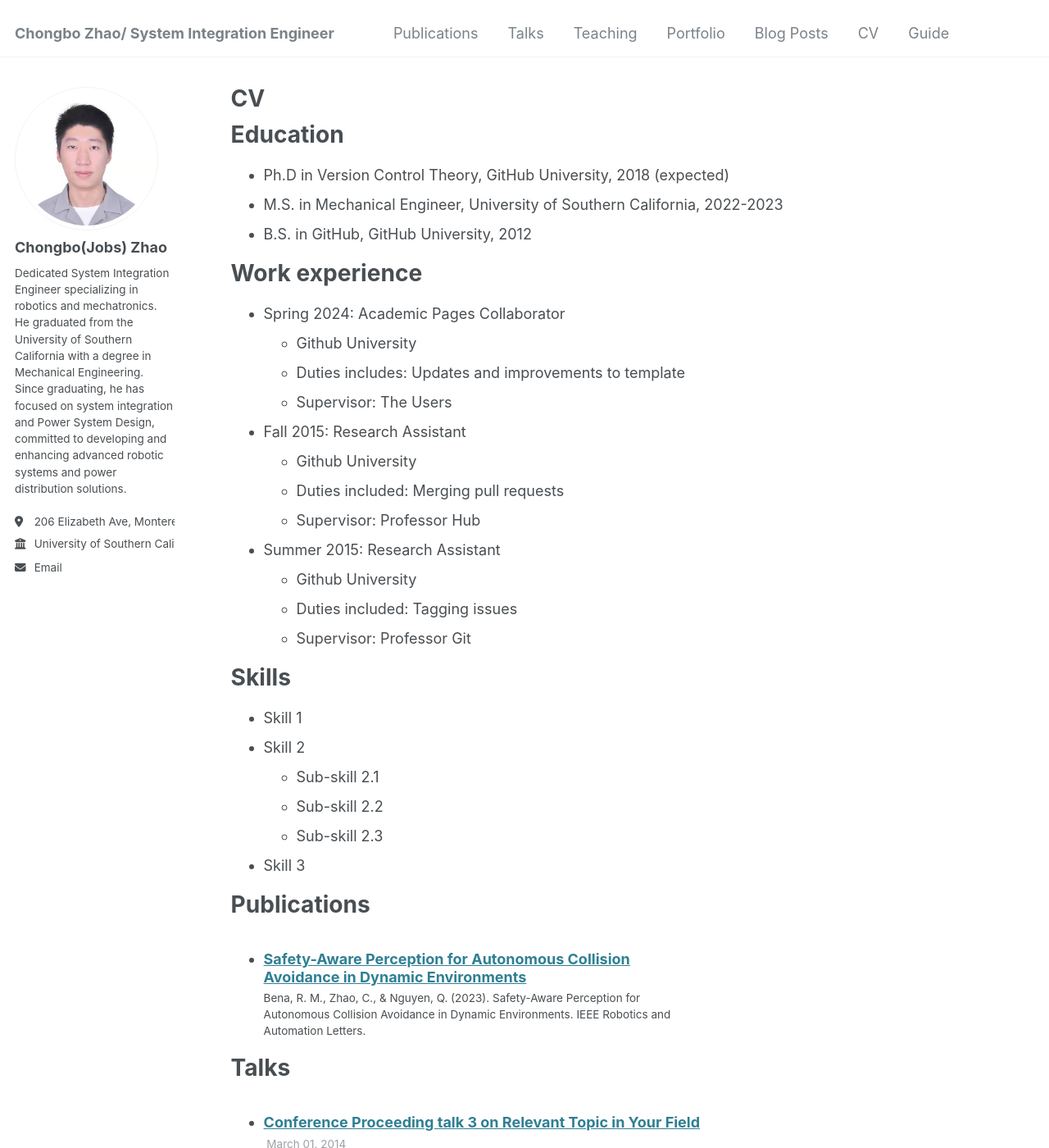
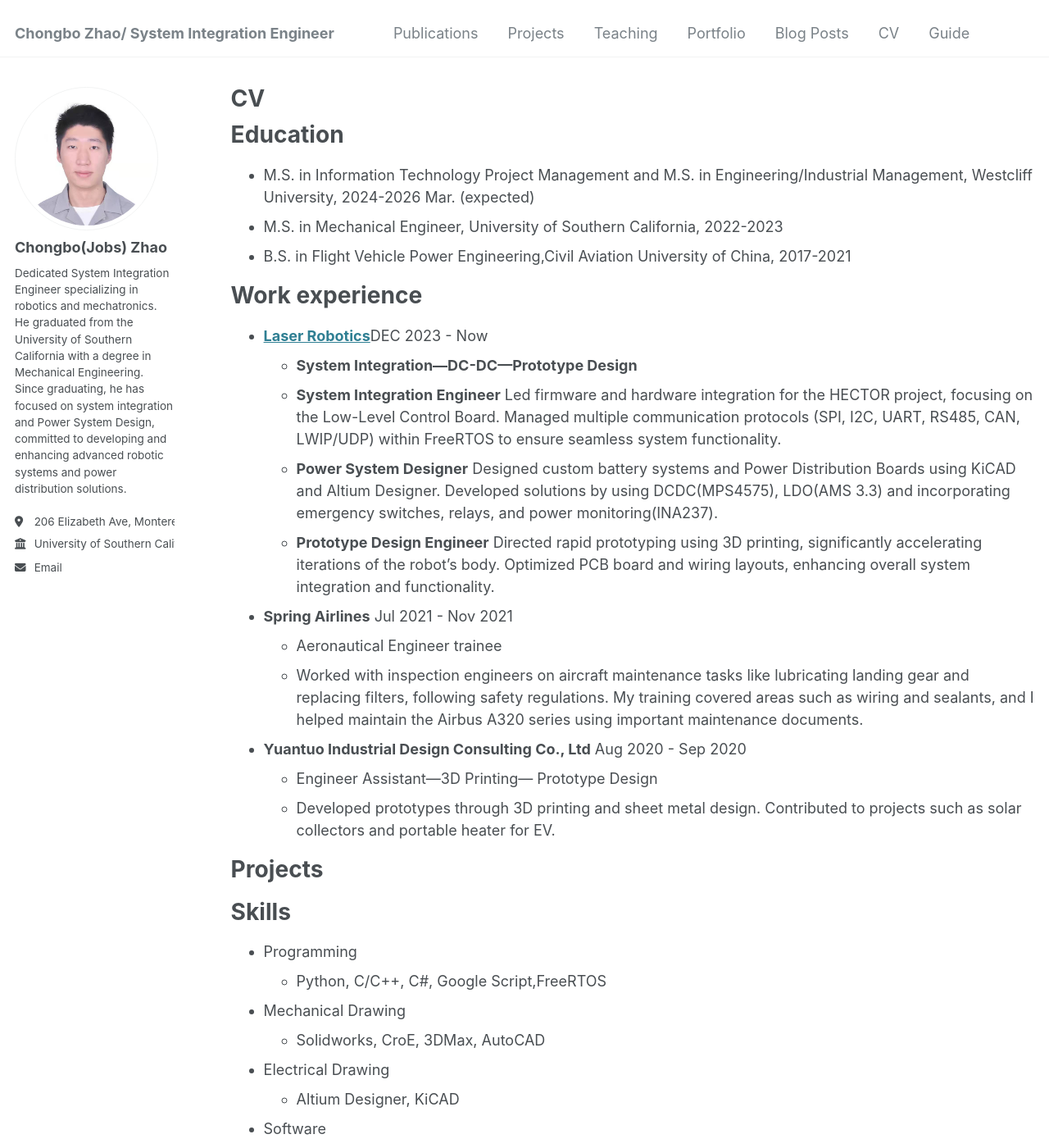
Before and after one commit to jobsZhao99/jobsZhao99.github.io, a Jekyll site: the page built from _pages/cv.md, in a window 1280 px wide and 1400 px high. Shown: the whole window at 82% size. Built offline with Jekyll 4.4.1, drawn with Linux system fonts in a browser that asks for light colours; some of the changed text lies outside the part shown.

Commit message:
update CV

```diff
--- a/_config.yml
+++ b/_config.yml
@@ -221,7 +221,7 @@ collections:
   portfolio:
     output: true
     permalink: /:collection/:path/
-  talks:
+  projects:
     output: true
     permalink: /:collection/:path/
 
@@ -276,7 +276,7 @@ defaults:
   # _talks
   - scope:
       path: ""
-      type: talks
+      type: projects
     values:
       layout: talk
       author_profile: true
--- a/_data/navigation.yml
+++ b/_data/navigation.yml
@@ -8,7 +8,7 @@ main:
   - title: "Publications"
     url: /publications/
 
-  - title: "Talks"
+  - title: "Projects"
     url: /talks/
 
   - title: "Teaching"
--- a/_pages/cv.md
+++ b/_pages/cv.md
@@ -11,35 +11,48 @@ redirect_from:
 
 Education
 ======
-* Ph.D in Version Control Theory, GitHub University, 2018 (expected)
+* M.S. in Information Technology Project Management and M.S. in Engineering/Industrial Management, Westcliff University, 2024-2026 Mar. (expected)
 * M.S. in Mechanical Engineer, University of Southern California, 2022-2023
-* B.S. in GitHub, GitHub University, 2012
+* B.S. in Flight Vehicle Power Engineering,Civil Aviation University of China, 2017-2021
 
 Work experience
 ======
-* Spring 2024: Academic Pages Collaborator
-  * Github University
-  * Duties includes: Updates and improvements to template
-  * Supervisor: The Users
+* **[Laser Robotics](https://laser-robotics.com "Laser-robotics")**DEC 2023 - Now
+  * **System Integration—DC-DC—Prototype Design**
+  * **System Integration Engineer** Led firmware and hardware integration for the HECTOR project, focusing on the Low-Level Control Board. Managed multiple communication protocols (SPI, I2C, UART, RS485, CAN, LWIP/UDP) within FreeRTOS to ensure seamless system functionality.
+  * **Power System Designer** Designed custom battery systems and Power Distribution Boards using KiCAD and Altium Designer. Developed solutions by using DCDC(MPS4575), LDO(AMS 3.3) and incorporating emergency switches, relays, and power monitoring(INA237).
+  * **Prototype Design Engineer** Directed rapid prototyping using 3D printing, significantly accelerating iterations of
+the robot’s body. Optimized PCB board and wiring layouts, enhancing overall system integration and functionality.
 
-* Fall 2015: Research Assistant
-  * Github University
-  * Duties included: Merging pull requests
-  * Supervisor: Professor Hub
+* **Spring Airlines** Jul 2021 - Nov 2021
+  * Aeronautical Engineer trainee
+  * Worked with inspection engineers on aircraft maintenance tasks like lubricating landing gear and replacing filters,
+following safety regulations. My training covered areas such as wiring and sealants, and I helped maintain the Airbus
+A320 series using important maintenance documents.
 
-* Summer 2015: Research Assistant
-  * Github University
-  * Duties included: Tagging issues
-  * Supervisor: Professor Git
+* **Yuantuo Industrial Design Consulting Co., Ltd** Aug 2020 - Sep 2020
+  * Engineer Assistant—3D Printing— Prototype Design
+  * Developed prototypes through 3D printing and sheet metal design. Contributed to projects such as solar collectors
+and portable heater for EV.
+
+
+
+Projects
+======
+  <ul>{% for post in site.talks reversed %}
+    {% include archive-single-talk-cv.html  %}
+  {% endfor %}</ul>
 
 Skills
 ======
-* Skill 1
-* Skill 2
-  * Sub-skill 2.1
-  * Sub-skill 2.2
-  * Sub-skill 2.3
-* Skill 3
+* Programming
+  *  Python, C/C++, C#,  Google Script,FreeRTOS
+* Mechanical Drawing
+  * Solidworks, CroE, 3DMax, AutoCAD
+* Electrical Drawing
+  * Altium Designer, KiCAD
+* Software
+  * MATLAB, Simulink, CubeIDE, Simcape, PyBullet,Unity3D
 
 Publications
 ======
@@ -47,13 +60,9 @@ Publications
     {% include archive-single-cv.html %}
   {% endfor %}</ul>
 
-Talks
-======
-  <ul>{% for post in site.talks reversed %}
-    {% include archive-single-talk-cv.html  %}
-  {% endfor %}</ul>
 
-Teaching
+
+<!-- Teaching
 ======
   <ul>{% for post in site.teaching reversed %}
     {% include archive-single-cv.html %}
@@ -61,4 +70,4 @@ Teaching
 
 Service and leadership
 ======
-* Currently signed in to 43 different slack teams
+* Currently signed in to 43 different slack teams -->
```
Also changed, not shown: _includes/archive-single-project-cv.html (added, +40 -0 lines), _includes/archive-single-project.html (added, +42 -0 lines).
